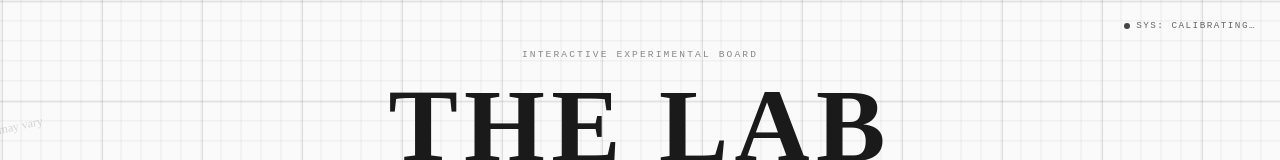
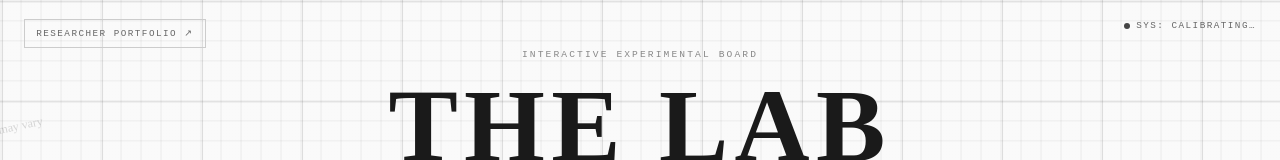
Before and after one commit to mp0549/lab, a React (Vite) app: page / in a window 1280 px wide. Shown: the top 160 px of the page. Built offline with nearby package versions, Linux system fonts and the light colour scheme.

Commit message:
add portfolio link

```diff
--- a/src/index.css
+++ b/src/index.css
@@ -417,6 +417,28 @@ div[data-theme] { background: transparent !important; }
 @keyframes sys-pulse {
   0%, 100% { opacity: 1; }
   50% { opacity: 0.25; }
+}
+
+/* ── Portfolio link (top left, mirrors SysStatus) ── */
+.lab-portfolio-link {
+  position: absolute;
+  top: 1.2rem;
+  left: 1.5rem;
+  font-family: 'Courier New', monospace;
+  font-size: 0.58rem;
+  letter-spacing: 0.16em;
+  text-transform: uppercase;
+  color: #666;
+  text-decoration: none;
+  border: 1px solid #ccc;
+  padding: 0.4rem 0.7rem;
+  z-index: 10;
+  transition: background 140ms ease, color 140ms ease, border-color 140ms ease;
+}
+.lab-portfolio-link:hover {
+  background: #1a1a1a;
+  color: #fff;
+  border-color: #1a1a1a;
 }
 
 /* ── Module grid ── */
--- a/src/pages/MainMenu.jsx
+++ b/src/pages/MainMenu.jsx
@@ -54,6 +54,14 @@ export default function MainMenu() {
 
   return (
     <div className={`grid-bg${isIdle ? ' idle' : ''}`}>
+      <a
+        href="https://mp0549.github.io/my-portfolio/"
+        target="_blank"
+        rel="noopener noreferrer"
+        className="lab-portfolio-link"
+      >
+        RESEARCHER PORTFOLIO ↗
+      </a>
       <SysStatus />
 
       <main className="lab-main">
```
Also changed, not shown: 5 other files (tests, documents, lock files or other folders).
